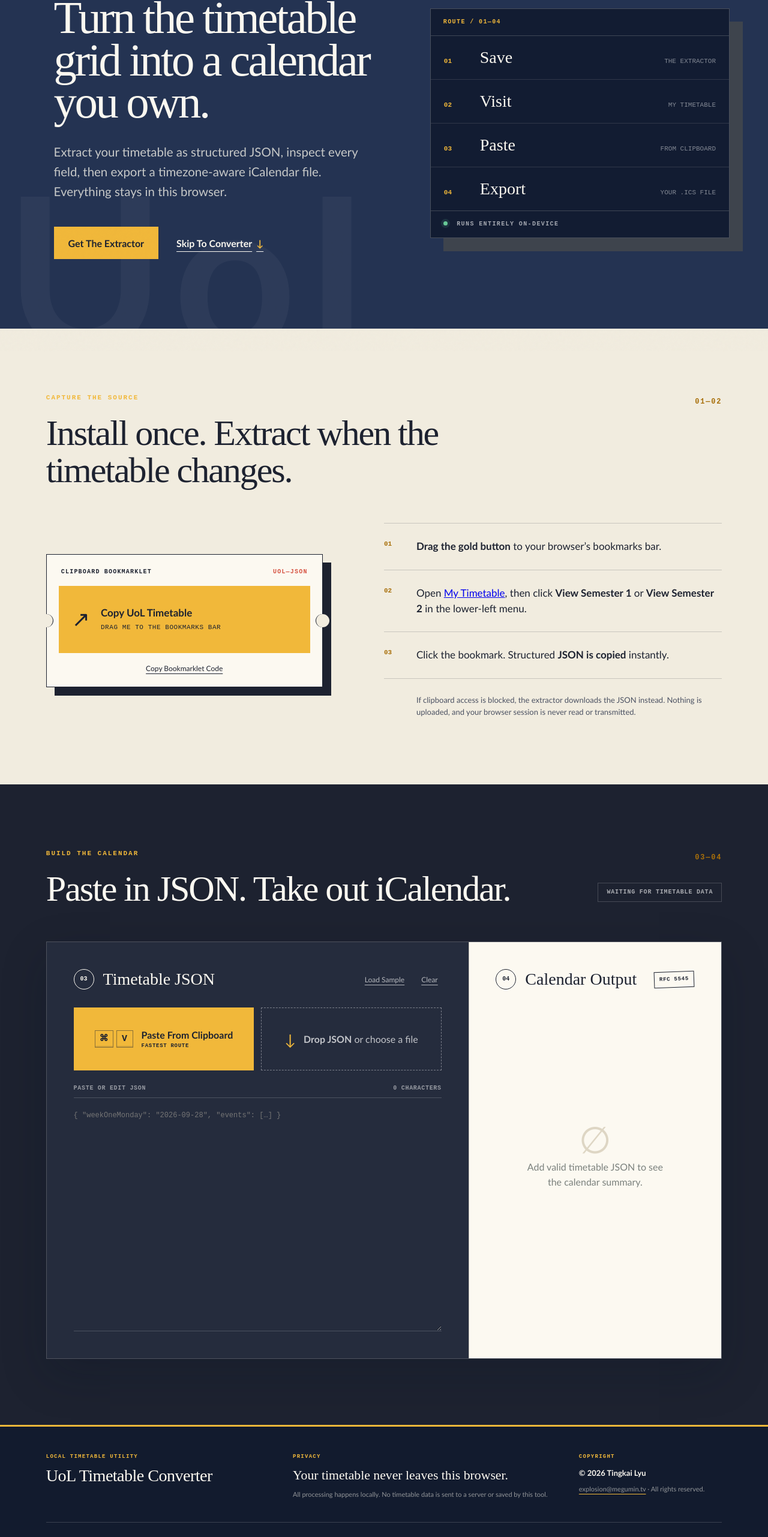
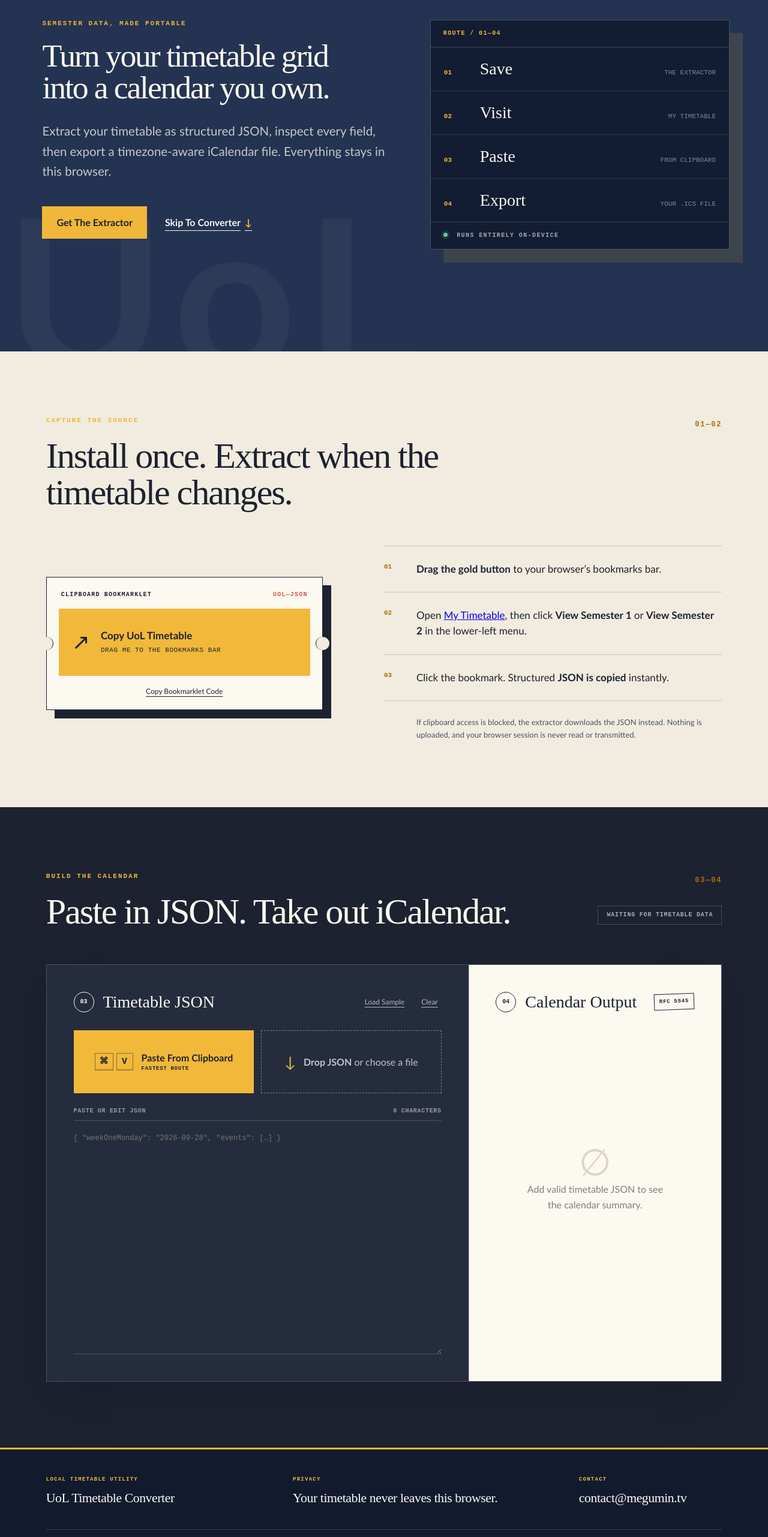
Before and after one commit to GeniusLv2006/uol-timetables, a website with bundled scripts: page index.html in a window 1280 px wide. Shown: the part 214-2777 px from the top of the page at 60% size. Built offline with nearby package versions, Linux system fonts and the light colour scheme.

Commit message:
feat: refine homepage hero and footer

```diff
--- a/index.html
+++ b/index.html
@@ -29,7 +29,10 @@
       <section class="hero">
         <div class="hero-copy">
           <p class="eyebrow">Semester Data, Made Portable</p>
-          <h1>Turn the timetable grid into a calendar you own.</h1>
+          <h1>
+            <span class="hero-title-line">Turn your timetable grid</span>
+            <span class="hero-title-line">into a calendar you own.</span>
+          </h1>
           <p class="hero-intro">
             Extract your timetable as structured JSON, inspect every field, then
             export a timezone-aware iCalendar file. Everything stays in this browser.
@@ -435,16 +438,17 @@
         <div class="footer-privacy">
           <span class="footer-label">Privacy</span>
           <p>Your timetable never leaves this browser.</p>
-          <small>All processing happens locally. No timetable data is sent to a server or saved by this tool.</small>
         </div>
-        <div class="footer-owner">
-          <span class="footer-label">Copyright</span>
-          <p>© 2026 Tingkai Lyu</p>
-          <small><a href="mailto:explosion@megumin.tv">explosion@megumin.tv</a> · All rights reserved.</small>
+        <div class="footer-contact">
+          <span class="footer-label">Contact</span>
+          <a class="footer-email" href="mailto:contact@megumin.tv">contact@megumin.tv</a>
         </div>
       </div>
       <div class="footer-legal">
-        <p><strong>Independent software.</strong> UoL Timetable Converter is not affiliated with, endorsed by, or operated by the University of Liverpool. Always verify exported events against your official timetable.</p>
+        <div class="footer-legal-copy">
+          <p class="footer-disclaimer"><strong>Independent software.</strong> UoL Timetable Converter is not affiliated with, endorsed by, or operated by the University of Liverpool. Always verify exported events against your official timetable.</p>
+          <p class="footer-copyright">© 2026 Tingkai Lyu. All rights reserved.</p>
+        </div>
         <a href="#top">Back To Top <span aria-hidden="true">↑</span></a>
       </div>
     </footer>
--- a/styles.css
+++ b/styles.css
@@ -118,6 +118,7 @@
 
 .hero {
   min-height: 660px;
+  min-height: max(660px, calc(100svh - 76px));
   display: grid;
   grid-template-columns: minmax(0, 1.12fr) minmax(360px, 0.88fr);
   align-items: stretch;
@@ -139,8 +140,8 @@
 
 .hero-copy {
   align-self: center;
-  max-width: 870px;
-  padding: 100px clamp(32px, 7vw, 110px) 116px;
+  max-width: none;
+  padding: 100px clamp(32px, 5.5vw, 96px) 116px;
   position: relative;
   z-index: 1;
   animation: enter 700ms cubic-bezier(.2,.8,.2,1) both;
@@ -157,10 +158,16 @@
 h1, h2, h3, p { margin-top: 0; }
 
 h1 {
-  max-width: 800px;
+  max-width: none;
   margin-bottom: 30px;
-  font: 400 clamp(57px, 6vw, 96px)/0.92 var(--serif);
-  letter-spacing: -0.045em;
+  font: 400 clamp(48px, 4.2vw, 84px)/0.98 var(--serif);
+  letter-spacing: -0.04em;
+  text-wrap: balance;
+}
+
+.hero-title-line {
+  display: block;
+  white-space: nowrap;
 }
 
 .hero-intro {
@@ -574,63 +581,66 @@
   text-transform: uppercase;
 }
 
-.footer-identity strong {
+.footer-identity strong,
+.footer-privacy p,
+.footer-email {
   display: block;
-  font: 400 clamp(21px, 2.2vw, 30px)/1 var(--serif);
+  margin: 0;
+  color: var(--paper-bright);
+  font: 400 clamp(19px, 1.7vw, 24px)/1.25 var(--serif);
   letter-spacing: -.02em;
-  white-space: nowrap;
 }
 
-.footer-privacy p,
-.footer-owner p {
-  margin: 0 0 9px;
-  color: var(--paper-bright);
+.footer-identity strong { white-space: nowrap; }
+
+.footer-email {
+  text-decoration: none;
 }
 
-.footer-privacy p { font: 400 clamp(18px, 1.7vw, 24px)/1.25 var(--serif); }
-.footer-owner p { font: 600 13px/1.4 var(--sans); }
-
-.footer-privacy small,
-.footer-owner small {
-  display: block;
-  max-width: 520px;
-  color: rgba(252, 249, 241, .55);
-  font-size: 11px;
-  line-height: 1.55;
+.footer-email:hover {
+  color: var(--paper-bright);
+  text-decoration: underline;
+  text-decoration-color: var(--gold);
+  text-underline-offset: 5px;
 }
 
-.footer-owner small a {
-  color: inherit;
-  text-decoration-color: var(--gold);
-  text-underline-offset: 4px;
+.footer-email:focus-visible,
+.footer-legal a:focus-visible {
+  outline: 2px solid var(--gold);
+  outline-offset: 5px;
 }
-
-.footer-owner small a:hover { color: var(--paper-bright); }
 
 .footer-legal {
   display: flex;
-  align-items: flex-end;
+  align-items: baseline;
   justify-content: space-between;
   gap: 40px;
   padding-top: 22px;
   border-top: 1px solid rgba(252, 249, 241, .17);
 }
 
+.footer-legal-copy {
+  display: flex;
+  align-items: baseline;
+  min-width: 0;
+  gap: clamp(18px, 2vw, 30px);
+}
+
 .footer-legal p {
   min-width: 0;
-  flex: 1 1 auto;
   margin: 0;
   color: rgba(252, 249, 241, .46);
-  font-size: 10px;
-  line-height: 1.65;
+  font-size: 11px;
+  line-height: 1.55;
   text-wrap: pretty;
 }
 
 .footer-legal strong { color: rgba(252, 249, 241, .7); font-weight: 650; }
+.footer-copyright { flex: 0 0 auto; white-space: nowrap; }
 .footer-legal a {
   flex: 0 0 auto;
   color: var(--paper-bright);
-  font: 700 9px/1 var(--mono);
+  font: 700 10px/1 var(--mono);
   letter-spacing: .08em;
   text-decoration-color: var(--gold);
   text-underline-offset: 5px;
@@ -646,6 +656,8 @@
 @media (max-width: 1120px) {
   .footer-main { grid-template-columns: 1fr 1fr; }
   .footer-identity { grid-column: 1 / -1; }
+  .footer-legal { align-items: flex-end; }
+  .footer-legal-copy { align-items: flex-start; flex-direction: column; gap: 8px; }
 }
 
 @media (max-width: 980px) {
@@ -658,10 +670,12 @@
 
 @media (max-width: 680px) {
   .masthead { min-height: 64px; }
+  .hero { min-height: max(660px, calc(100svh - 64px)); }
   .masthead-meta span:first-child { display: none; }
   .masthead-meta { gap: 0; }
   .hero-copy { padding: 76px 24px 70px; }
-  h1 { font-size: 52px; }
+  h1 { font-size: clamp(44px, 12vw, 52px); }
+  .hero-title-line { display: inline; white-space: normal; }
   .hero-actions, .converter-heading { align-items: flex-start; flex-direction: column; }
   .hero-board { margin: 0 20px 55px; }
   .hero-board li { grid-template-columns: 35px 1fr; }
```
